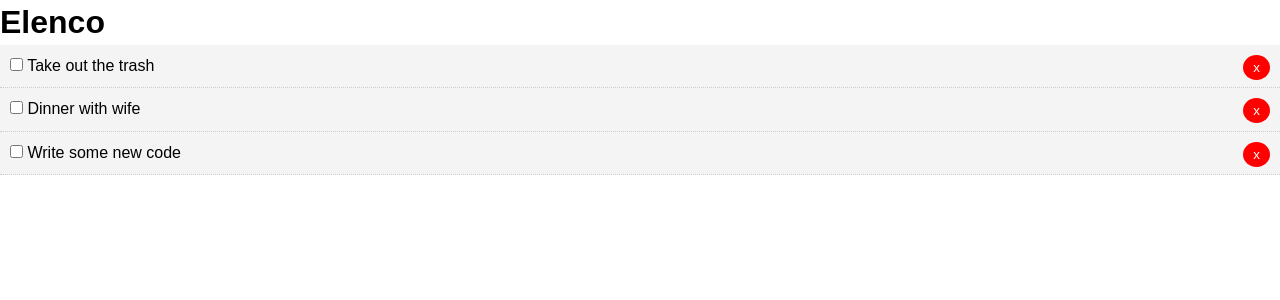
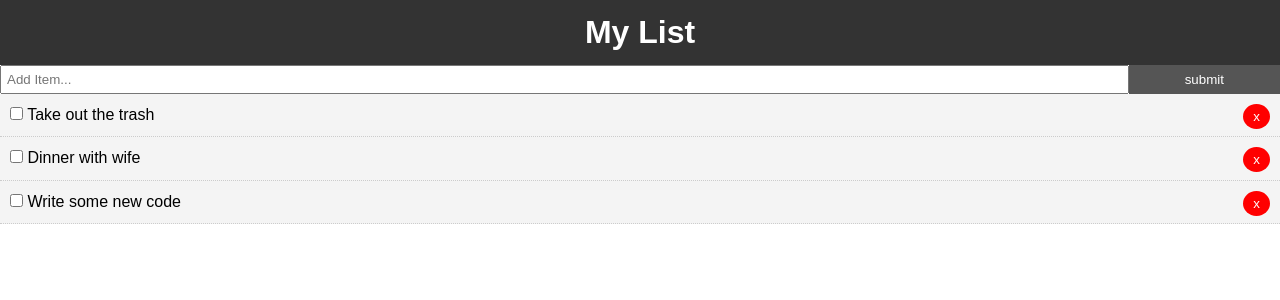
Before and after one commit to jamiebullock/react-todo-app, a React (Create React App) app: page / in a window 1280 px wide. Shown: the top 300 px of the page. Built offline with nearby package versions, Linux system fonts and the light colour scheme.

Commit message:
Add ability to add items

```diff
--- a/src/App.css
+++ b/src/App.css
@@ -13,3 +13,20 @@ a {
   color: #333;
   text-decoration: none;
 }
+
+.container {
+  padding: 0 1 rem;
+}
+
+.btn {
+  display: inline-block;
+  border: none;
+  background: #555;
+  color: #fff;
+  padding: 7px 20px;
+  cursor: pointer;
+}
+
+.btn:hover {
+  background: #666;
+}
--- a/src/App.js
+++ b/src/App.js
@@ -1,42 +1,68 @@
-import React, { useState } from 'react';
-import List from './components/List';
+import React, { useState } from "react";
+import List from "./components/List";
+import Header from "./components/layout/header";
+import AddItem from "./components/AddItem";
 
+import "./App.css";
+let called = false;
+let idCounter = 0;
 
-import './App.css';
-let called = false;
+function getID()
+{
+  return idCounter++;
+}
+
 
 function App() {
   const [items, setItems] = useState([
     {
-      id: 1,
-      title: 'Take out the trash',
-      completed: false
+      id: getID(),
+      title: "Take out the trash",
+      completed: false,
     },
     {
-      id: 2,
-      title: 'Dinner with wife',
-      completed: false
+      id: getID(),
+      title: "Dinner with wife",
+      completed: false,
     },
     {
-      id: 3,
-      title: 'Write some new code',
-      completed: false
-    }
+      id: getID(),
+      title: "Write some new code",
+      completed: false,
+    },
   ]);
 
   const markComplete = (id, e) => {
-    const newItems = items.map(item => item.id === id ? { ...item, completed: !item.completed } : item);
+    const newItems = items.map((item) =>
+      item.id === id ? { ...item, completed: !item.completed } : item
+    );
     setItems(newItems);
-  }
+  };
 
   const deleteItem = (id) => {
-    setItems([...items.filter(item => item.id !== id)]);
-  }
+    setItems([...items.filter((item) => item.id !== id)]);
+  };
+
+  const addItem = (title) => {
+    const newItem = {
+      id: getID(),
+      title,
+      completed: false
+    };
+    setItems([...items, newItem]);
+  };
 
   return (
     <div className="App">
-      <h1>Elenco</h1>
-      <List list={items} markComplete={markComplete} delTodo={deleteItem} />
+      <div className="container">
+        <Header />
+        <AddItem addItem={addItem} />
+        <List
+          list={items}
+          markComplete={markComplete}
+          delTodo={deleteItem}
+        />{" "}
+      </div>
     </div>
   );
 }
--- /dev/null
+++ b/src/components/AddItem.js
@@ -0,0 +1,36 @@
+import React, { useState } from 'react';
+import PropTypes from 'prop-types';
+
+function AddItem(props) {
+  const [title, setTitle] = useState('');
+
+  const handleChange = (e) => setTitle(e.target.value);
+  const handleSubmit = (e) => {
+    e.preventDefault();
+    props.addItem(title);
+    setTitle('');
+  };
+
+  return (
+    <form style={{ display: 'flex' }} onSubmit={handleSubmit}>
+      <input
+        type='text'
+        name='title'
+        style={{ flex: '10', padding: '5px' }}
+        placeholder='Add Item...'
+        value={title}
+        onChange={handleChange}
+      />
+      <input
+        type='submit'
+        value='submit'
+        className='btn'
+        style={{ flex: '1' }}
+      />
+    </form>
+  );
+}
+
+AddItem.propTypes = {};
+
+export default AddItem;
--- /dev/null
+++ b/src/components/layout/header.js
@@ -0,0 +1,23 @@
+import React from 'react'
+import PropTypes from 'prop-types'
+
+function header(props) {
+    return (
+        <header style={headerStyle}>
+            <h1>My List</h1>
+        </header>
+    )
+}
+
+header.propTypes = {
+
+}
+
+const headerStyle = {
+    background: "#333",
+    color: "#fff",
+    textAlign: 'center',
+    padding: '10px'
+}
+
+export default header
```
